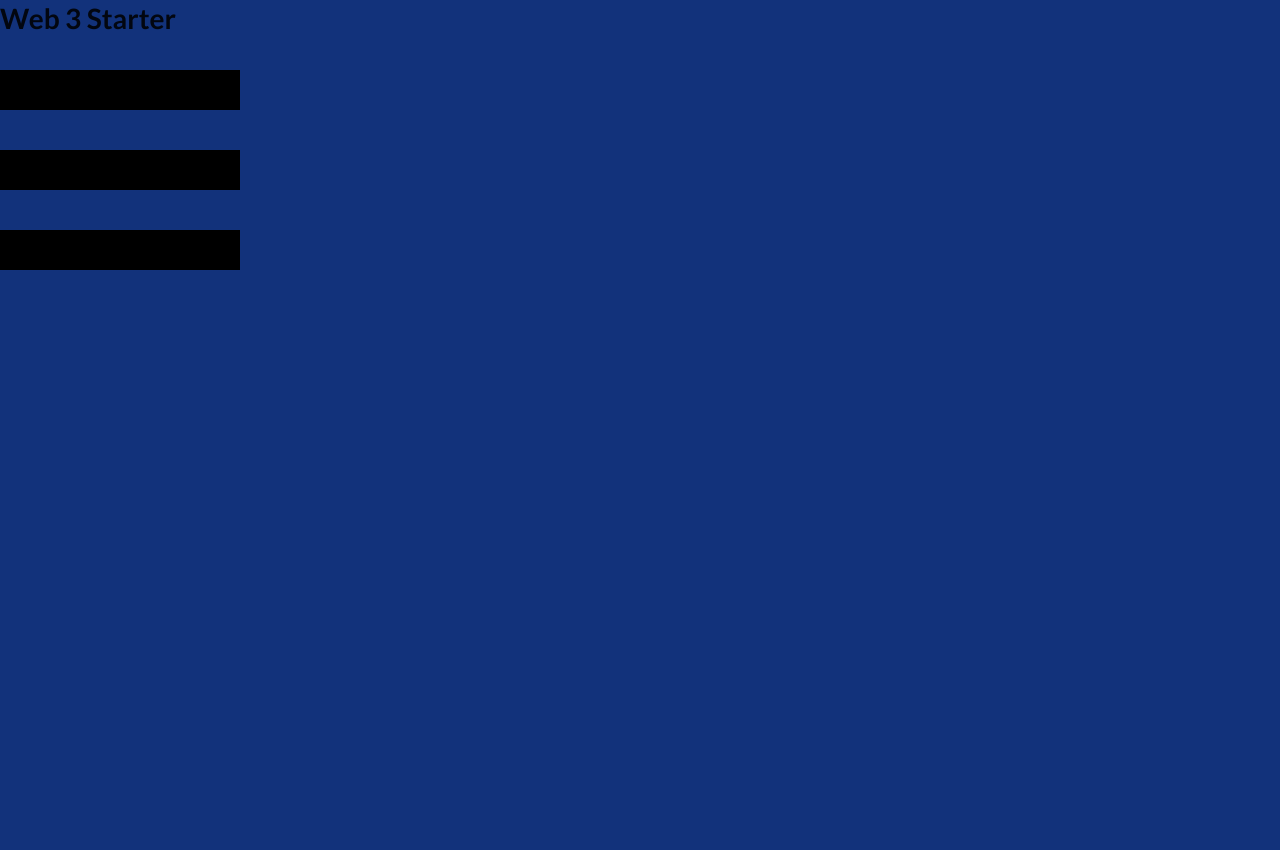
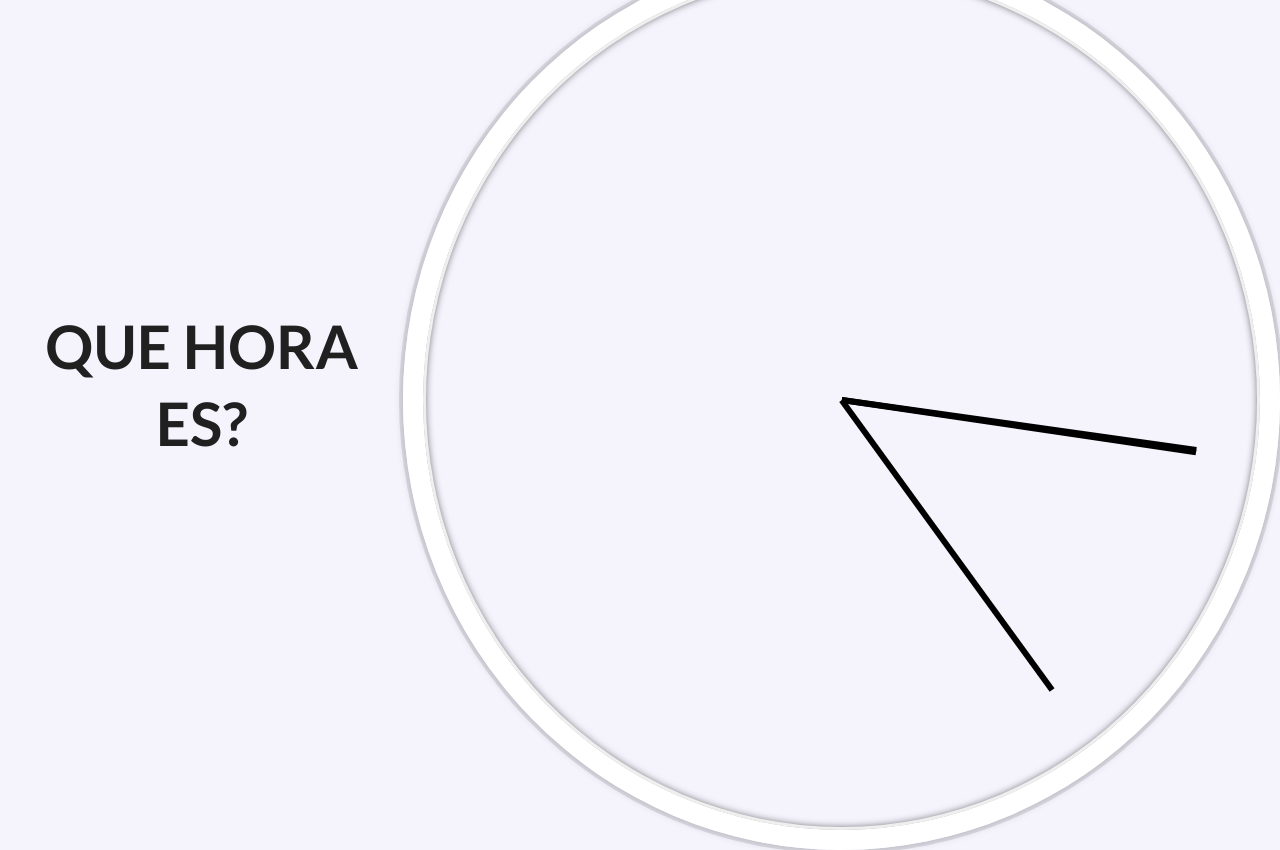
Before and after one commit to abuckenberger/lvl-2, a plain HTML site: page index.html in a window 1280 px wide. Before the commit the page ends 800 px from the top, so only its background shows below. Drawn offline with nearby package versions, Linux system fonts and the light colour scheme.

Commit message:
MADE IT WERKKKK
*scripts working
*styling is subpar..
*abby is tired

```diff
--- a/css/styles.css
+++ b/css/styles.css
@@ -1,5 +1,52 @@
 /* Stylesheet */
 
-body {
-    background: #12327b;
-}
+ html {
+
+      font-family:'helvetica neue';
+      text-align: center;
+      font-size: 30px;
+    }
+
+    body {
+        background: #f5f4fd;
+      margin: 0;
+      font-size: 2rem;
+      display:flex;
+      flex:1;
+      min-height: 100vh;
+      align-items: center;
+    }
+
+    .clock {
+      width: 30rem;
+      height: 30rem;
+      border:20px solid white;
+      border-radius:50%;
+      margin:50px auto;
+      position: relative;
+      padding:2rem;
+      box-shadow:
+        0 0 0 4px rgba(0,0,0,0.1),
+        inset 0 0 0 3px #EFEFEF,
+        inset 0 0 10px black,
+        0 0 10px rgba(0,0,0,0.2);
+    }
+
+    .clock-face {
+      position: relative;
+      width: 100%;
+      height: 100%;
+      transform: translateY(-3px); /* account for the height of the clock hands */
+    }
+
+    .hand {
+      width:50%;
+      height:6px;
+      background:black;
+      position: absolute;
+      top:50%;
+      transform-origin: 100%;
+      transform: rotate(90deg);
+      transition: all 0.05s;
+      transition-timing-function: cubic-bezier(0.1, 2.7, 0.58, 1);
+    }
--- a/index.html
+++ b/index.html
@@ -13,29 +13,18 @@
 </head>
 <body>
 
-   <h1>Web 3 Starter</h1>
-
-    <img src="img/menu.png" alt="">
+   <h1>QUE HORA ES?</h1>
 
 
 
 
-
-
-
-
-
-
-
-
-
-
-
-
-
-
-
-
+    <div class="clock">
+      <div class="clock-face">
+        <div class="hand hour-hand"></div>
+        <div class="hand min-hand"></div>
+        <div class="hand second-hand"></div>
+      </div>
+    </div>
 
 
 
--- a/js/scripts.js
+++ b/js/scripts.js
@@ -1,3 +1,27 @@
 // SCRIPTS
 
 console.log('hello abby!');
+
+ const secondHand = document.querySelector('.second-hand');
+  const minsHand = document.querySelector('.min-hand');
+  const hourHand = document.querySelector('.hour-hand');
+
+  function setDate() {
+    const now = new Date();
+
+    const seconds = now.getSeconds();
+    const secondsDegrees = ((seconds / 60) * 360) + 90;
+    secondHand.style.transform = `rotate(${secondsDegrees}deg)`;
+
+    const mins = now.getMinutes();
+    const minsDegrees = ((mins / 60) * 360) + ((seconds/60)*6) + 90;
+    minsHand.style.transform = `rotate(${minsDegrees}deg)`;
+
+    const hour = now.getHours();
+    const hourDegrees = ((hour / 12) * 360) + ((mins/60)*30) + 90;
+    hourHand.style.transform = `rotate(${hourDegrees}deg)`;
+  }
+
+  setInterval(setDate, 1000);
+
+  setDate();
```
